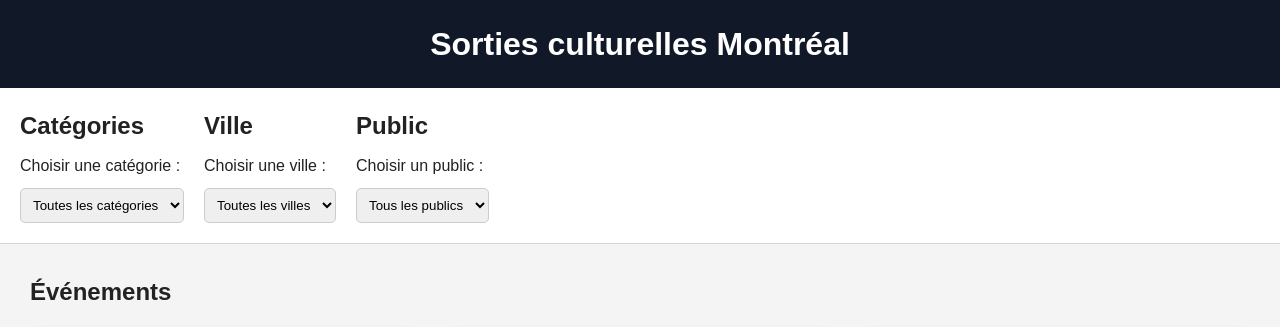
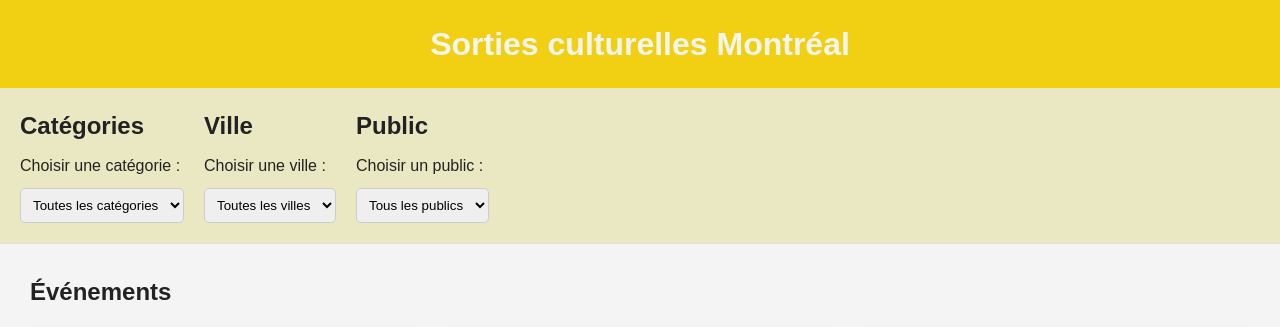
Before and after one commit to MacilTim/tp1_tch056, a PHP site: page / in a window 1280 px wide. Shown: the top 327 px of the page. Run offline with PHP 8.4, Linux system fonts and the light colour scheme.

Commit message:
Update style.css

```diff
--- a/style.css
+++ b/style.css
@@ -34,8 +34,8 @@ body {
 
     grid-area: header;
 
-    background-color: #111827;
-    color: white;
+    background-color: #f1d014;
+    color: rgb(244, 245, 238);
 
     padding: 20px;
 
@@ -46,11 +46,11 @@ body {
 
     grid-area: nav;
 
-    background-color: white;
+    background-color: rgb(234, 232, 195);
 
     padding: 20px;
 
-    border-bottom: 1px solid #d1d5db;
+    border-bottom: 1px solid #e3e2d5;
 }
 
 .formulaire-filtres {
```
